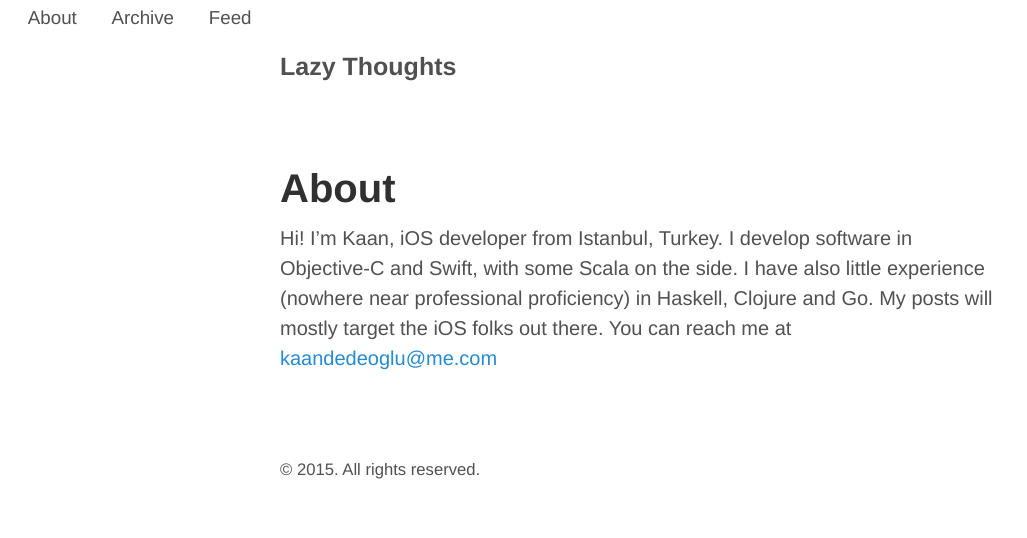
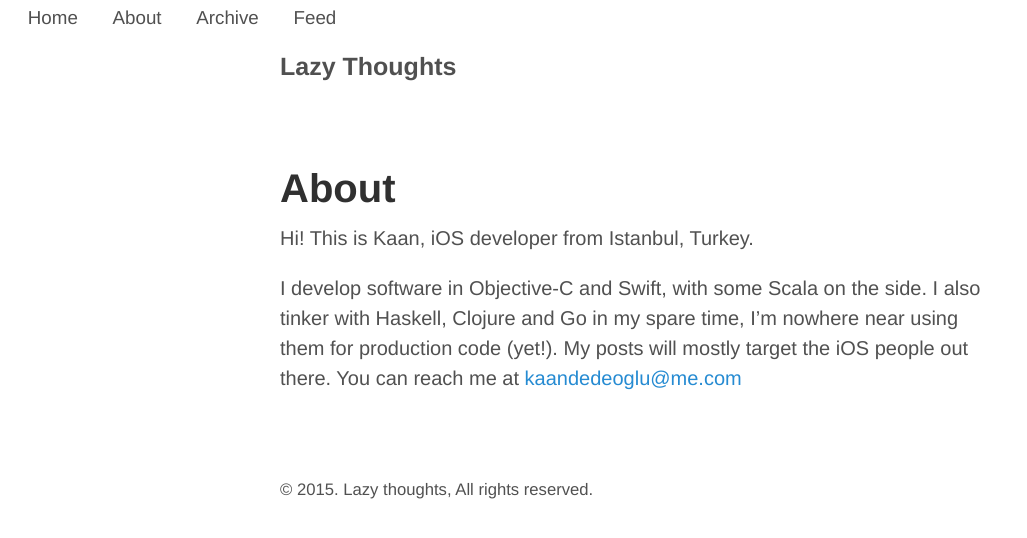
Before and after one commit to kaandedeoglu/kaandedeoglu.github.io, a Jekyll site: the page built from about.md, in a window 1280 px wide. Shown: the top 538 px of the page, without its empty margins (0-1027 px from the left). Built offline with Jekyll 4.4.1, drawn with Linux system fonts in a browser that asks for light colours.

Commit message:
tiny changes

```diff
--- a/_config.yml
+++ b/_config.yml
@@ -15,6 +15,7 @@ author:
 comments: true
 
 pages_list:
+  Home: '/'
   About: '/about'
   Archive: '/archive'
   Feed: '/atom.xml'
--- a/_layouts/default.html
+++ b/_layouts/default.html
@@ -30,7 +30,7 @@
 
       <footer class="footer">
         <small>
-          &copy; <time datetime="{{ site.time | date_to_xmlschema }}">{{ site.time | date: '%Y' }}</time>. All rights reserved.
+          &copy; <time datetime="{{ site.time | date_to_xmlschema }}">{{ site.time | date: '%Y' }}</time>. Lazy thoughts, All rights reserved.
         </small>
       </footer>
     </div>
--- a/about.md
+++ b/about.md
@@ -2,5 +2,7 @@
 layout: page
 title: About
 ---
-Hi! I'm Kaan, iOS developer from Istanbul, Turkey.
-I develop software in Objective-C and Swift, with some Scala on the side. I have also little experience (nowhere near professional proficiency) in Haskell, Clojure and Go. My posts will mostly target the iOS folks out there. You can reach me at <kaandedeoglu@me.com>
+Hi! This is Kaan, iOS developer from Istanbul, Turkey.
+
+
+I develop software in Objective-C and Swift, with some Scala on the side. I also tinker with Haskell, Clojure and Go in my spare time, I'm nowhere near using them for production code (yet!). My posts will mostly target the iOS people out there. You can reach me at <kaandedeoglu@me.com>
```
Also changed, not shown: _posts/2015-02-03-first-post.md (+3 -1 lines), 7 other files.
